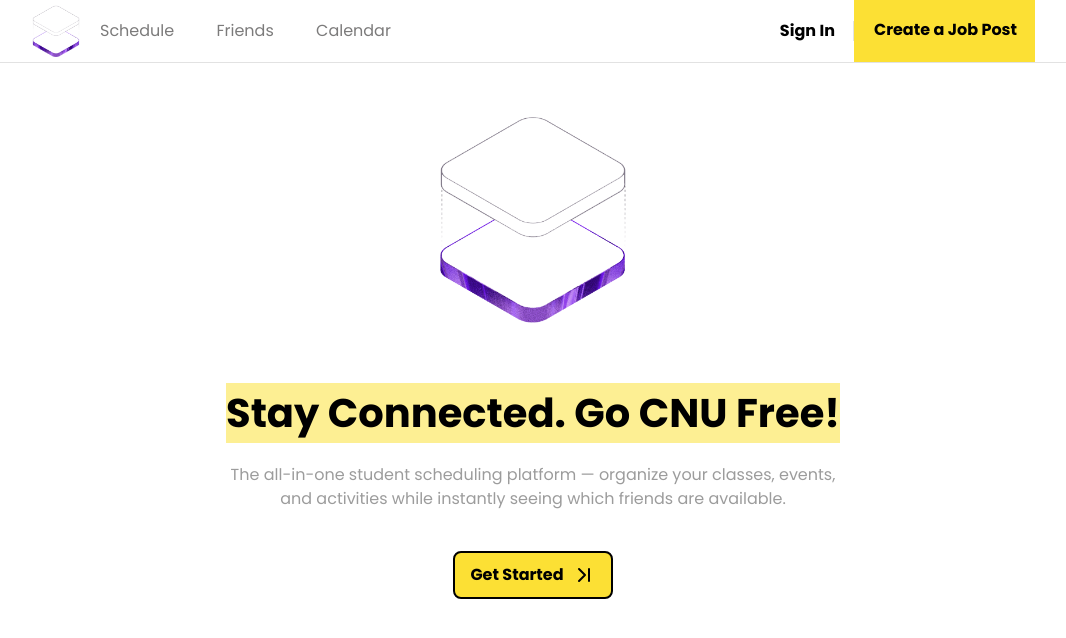
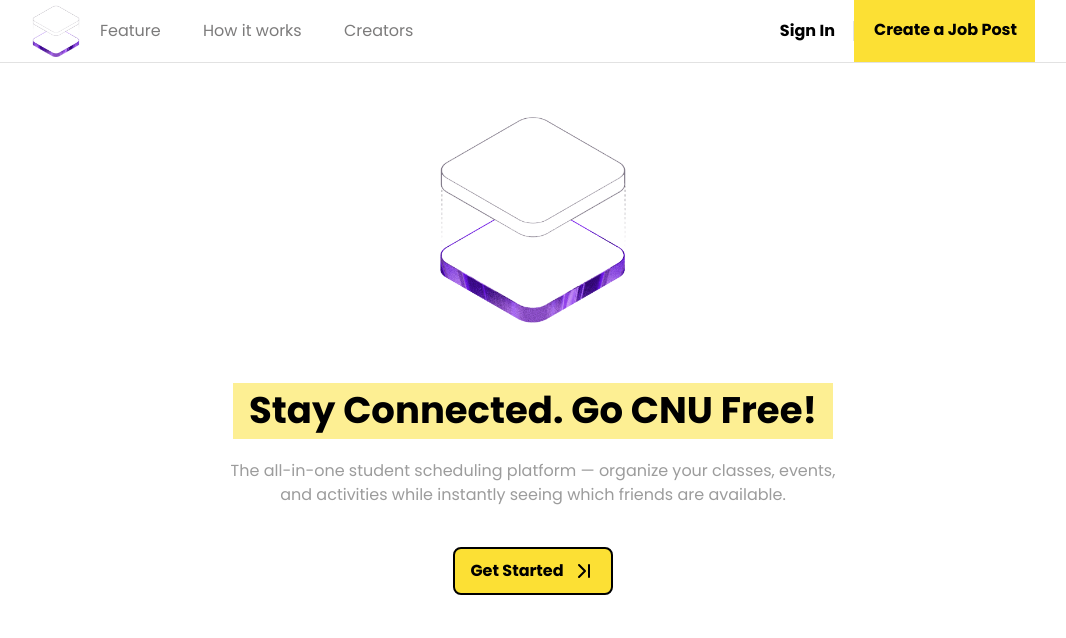
Before and after one commit to Luke-Sandigan/CNU-Free, a React (Vite) app in the folder cnufree-app/: page / in a window 1280 px wide. Shown: the top 638 px of the page, without its empty margins (107-1173 px from the left). Built offline with nearby package versions, Linux system fonts and the light colour scheme.

Commit message:
Added Sign In Page and Animation

```diff
--- a/cnufree-app/package.json
+++ b/cnufree-app/package.json
@@ -11,6 +11,7 @@
   },
   "dependencies": {
     "@tailwindcss/vite": "^4.3.0",
+    "framer-motion": "^12.40.0",
     "lucide-react": "^1.17.0",
     "react": "^19.2.6",
     "react-dom": "^19.2.6",
--- a/cnufree-app/src/components/BackComponent.jsx
+++ b/cnufree-app/src/components/BackComponent.jsx
@@ -4,7 +4,7 @@ function BackButton({ to }) {
     const navigate = useNavigate();
 
     return (
-        <button   className="flex items-center gap-3 text-blue-600 font-bold text-sm hover:underline mb-6" onClick={() => navigate(to)}>
+        <button   className="flex items-center gap-3 font-bold text-sm hover:underline mb-6" onClick={() => navigate(to)}>
             <span>←</span>
             Back
         </button>
--- a/cnufree-app/src/components/cardWrapper.jsx
+++ b/cnufree-app/src/components/cardWrapper.jsx
@@ -1,16 +1,30 @@
 
-// import logo from '../assets/logo.png';
+import logo from '../assets/logo.png';
+import { motion } from "framer-motion";
 
 function CardWrapper({ children }) {
   return (
     <div className="min-h-screen bg-white flex flex-col items-center py-10 px-4">
-        <div className="mb-8">
-            <img  className="block w-[250px] sm:w-[200px] md:w-[300px]"   src="" alt="hirestreet-logo"/>
-        </div>
+        <motion.div
+              className="mb-10"
+              initial={{ opacity: 0, scale: 0.5 }}
+              animate={{ opacity: 1, scale: 1 }}
+              transition={{ duration: 0.8 }}
+          >
+            <img  className="block w-[50px] sm:w-[50px] md:w-[100px]"  src={logo} alt="CNU-Free"/>
+        </motion.div>
 
-      <div className="w-full max-w-lg border border-gray-200 rounded-2xl shadow-sm p-8">
+      <motion.div
+          className="w-full max-w-lg border border-gray-200 rounded-2xl shadow-sm p-8"
+          initial={{ opacity: 0, y: 50, scale: 0.95 }}
+          animate={{ opacity: 1, y: 0, scale: 1 }}
+          transition={{
+            duration: 0.6,
+            ease: "easeOut",
+          }}
+      >
         {children}
-      </div>
+      </motion.div>
     </div>
   );
 }
--- a/cnufree-app/src/components/navBar.jsx
+++ b/cnufree-app/src/components/navBar.jsx
@@ -1,6 +1,7 @@
 import { useNavigate } from "react-router-dom";
 import { Menu } from 'lucide-react';
 import { useState } from "react";
+import { motion } from "framer-motion";
 import logo from '../assets/logo.png';
 
 
@@ -12,16 +13,21 @@ function NavBar() {
     return (
 
     <>
-        <nav className=" w-full border-b border-[#e2e2e2]  sm:px-10 lg:px-32">
+        <motion.nav
+          initial={{ y: -50, opacity: 0 }}
+          animate={{ y: 0, opacity: 1 }}
+          transition={{ duration: 0.6 }}
+          className=" w-full border-b border-[#e2e2e2]  sm:px-10 lg:px-32"
+        >
 
         <div className="flex items-center justify-between">
 
           <div className="flex items-center">
             <a href="/"> <img  className="block ml-[10px]" width="50px" src={logo} alt="CNU-logo"/>    </a>
             <div className="hidden md:block">
-              <a href="/ " className="text-[#7C7B7B] border-b-2 border-transparent hover:border-b-[#FCE034] p-[19px] transition-all duration-300 ease-in-out " > Schedule </a>
-              <a href="/ " className="text-[#7C7B7B] border-b-2 border-transparent hover:border-b-[#FCE034] p-[19px] transition-all duration-300 ease-in-out " > Friends  </a>
-              <button> <a href="/ " className="text-[#7C7B7B] border-b-2 border-transparent hover:border-b-[#FCE034] p-[19px] transition-all duration-300 ease-in-out  " > Calendar </a> </button>
+              <a href="/ " className="text-[#7C7B7B] border-b-2 border-transparent hover:border-b-[#FCE034] p-[19px] transition-all duration-300 ease-in-out " > Feature </a>
+              <a href="/ " className="text-[#7C7B7B] border-b-2 border-transparent hover:border-b-[#FCE034] p-[19px] transition-all duration-300 ease-in-out " > How it works  </a>
+              <button> <a href="/ " className="text-[#7C7B7B] border-b-2 border-transparent hover:border-b-[#FCE034] p-[19px] transition-all duration-300 ease-in-out  " > Creators </a> </button>
             </div>
           </div>
 
@@ -35,13 +41,13 @@ function NavBar() {
         </div>
 
           <div className={`${isOpen ? "block" : "hidden"} md:hidden bg-[#243668]`}>
-            <a href="/ " className="block text-[#ffffff] border-b-2 border-transparent hover:bg-[#D6EAC3] transition-all duration-300 ease-in-out p-[5px]" > Schedule </a>
-            <a href="/ " className="block text-[#ffffff] border-b-2 border-transparent hover:bg-[#D6EAC3] transition-all duration-300 ease-in-out  p-[5px]" > Friends </a>
-            <a href="/ " className="block text-[#ffffff] border-b-2 border-transparent hover:bg-[#D6EAC3] transition-all duration-300 ease-in-out  p-[5px] " > Calendar </a>
+            <a href="/ " className="block text-[#ffffff] border-b-2 border-transparent hover:bg-[#D6EAC3] transition-all duration-300 ease-in-out p-[5px]" > Feature </a>
+            <a href="/ " className="block text-[#ffffff] border-b-2 border-transparent hover:bg-[#D6EAC3] transition-all duration-300 ease-in-out  p-[5px]" > How it works </a>
+            <a href="/ " className="block text-[#ffffff] border-b-2 border-transparent hover:bg-[#D6EAC3] transition-all duration-300 ease-in-out  p-[5px] " > Creators </a>
             <a href="/ " className="block text-[#ffffff] border-b-2 border-transparent hover:bg-[#D6EAC3] transition-all duration-300 ease-in-out  p-[5px]"> Sign In </a>
             <a href="/ " className="block text-[#ffffff] border-b-2 border-transparent hover:bg-[#D6EAC3] transition-all duration-300 ease-in-out  p-[5px]  "> Create Schedule </a>
           </div>
-      </nav>
+      </motion.nav>
 
     </>
     );
--- a/cnufree-app/src/index.css
+++ b/cnufree-app/src/index.css
@@ -1,6 +1,15 @@
 @import url('https://fonts.googleapis.com/css2?family=Poppins:wght@100;200;300;400;500;600;700;800;900&display=swap');
 
 @import "tailwindcss";
+
+html {
+  scroll-behavior: smooth;
+}
+
+body {
+  overflow-y: scroll;
+}
+
 
 @layer base {
   body {
--- a/cnufree-app/src/pages/LandingPage.jsx
+++ b/cnufree-app/src/pages/LandingPage.jsx
@@ -1,7 +1,9 @@
 import { useNavigate } from "react-router-dom";
 import { ChevronLast } from 'lucide-react';
+import { motion } from "framer-motion";
 import NavBar from '../components/navBar.jsx';
 import logo from '../assets/logo.png';
+
 
 function LandingPage() {
     const navigate = useNavigate();
@@ -12,15 +14,28 @@ function LandingPage() {
             <NavBar/>
             <section className=" overflow-hidden-[calc(100vh-61.6px)] flex flex-col items-center justify-center">
 
-                <div className="mb-15">
+                <motion.div
+                    className="mb-15"
+                    initial={{ opacity: 0, scale: 0.5 }}
+                    animate={{ opacity: 1, scale: 1 }}
+                    transition={{ duration: 0.8 }}
+                >
                     <img  className="block mt-[50px] w-[300px] sm:w-[400px] md:w-[200px]"  src={logo}  alt="CNU-logo"/>
-                </div>
+                </motion.div>
 
-                <div className="flex flex-col flex-auto items-center justify-center text-center max-w-2xl">
-                    <h1 className=" font-bold text-[20px] sm:text-[40px] bg-[#fce13487]"> Stay Connected. Go CNU Free! </h1>
+                <motion.div
+                    className="flex flex-col flex-auto items-center justify-center text-center max-w-2xl"
+                    initial={{ opacity: 0, y: 50 }}
+                    animate={{ opacity: 1, y: 0 }}
+                    transition={{
+                        duration: 0.8,
+                        delay: 0.3
+                    }}
+                >
+                    <h1 className=" font-bold text-[20px] sm:text-[37px] px-4  bg-[#fce13487]"> Stay Connected. Go CNU Free! </h1>
                     <p className=" mt-5 px-5 text-[15px] sm:text-base text-[#9C9C9C]"> The all-in-one student scheduling platform — organize your classes, events, and activities while instantly seeing which friends are available. </p>
-                    <button onClick={() => navigate("/SignInPage")} className="hover:bg-[#D6EAC3] transition-all duration-300 ease-in-out m-10 border-2 flex gap-2 py-[10px] px-[15px] font-bold rounded-[8px]  bg-[#FCE034] hover:bg-[#5A98E6] " > Get Started     <ChevronLast /> </button>
-                </div>
+                    <button onClick={() => navigate("/SignInPage")} className=" hover:shadow-[0_0_30px_rgba(252,224,52,0.9)] hover:scale-105 transition-all duration-300 ease-in-out m-10 border-2 flex gap-2 py-[10px] px-[15px] font-bold rounded-[8px]  bg-[#FCE034]" > Get Started     <ChevronLast /> </button>
+                </motion.div>
 
             </section>
         </div>
```
Also changed, not shown: cnufree-app/src/App.jsx (+5 -5 lines), cnufree-app/src/pages/SignInPage.jsx (+97 -0 lines), 1 other file (tests, documents, lock files or other folders).
